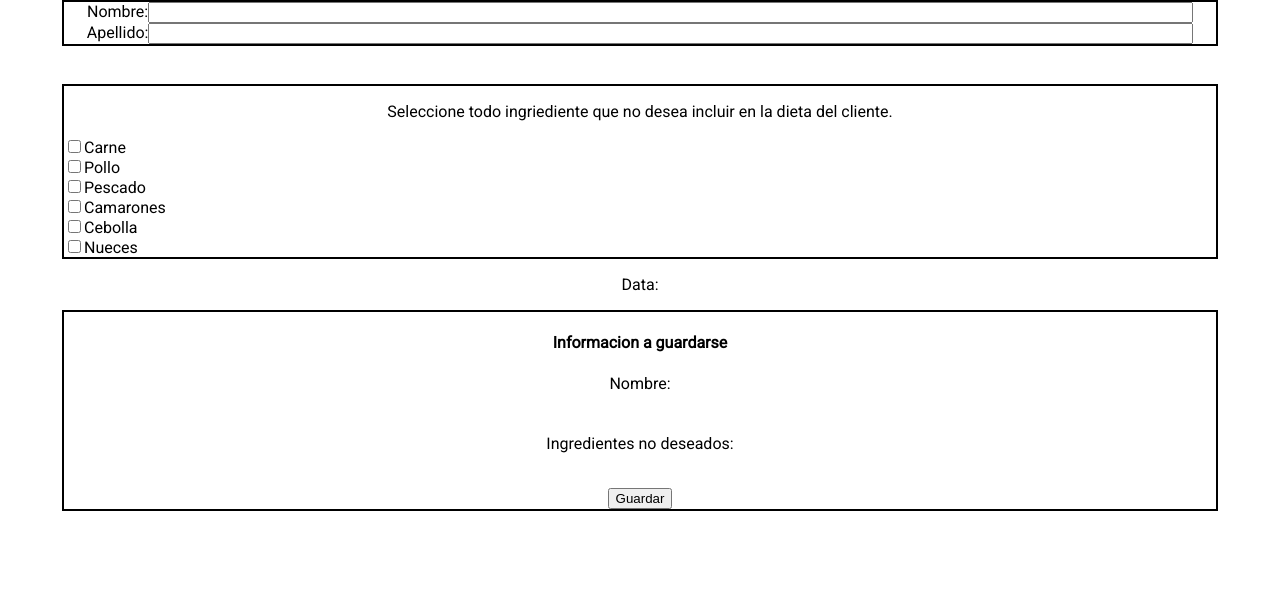
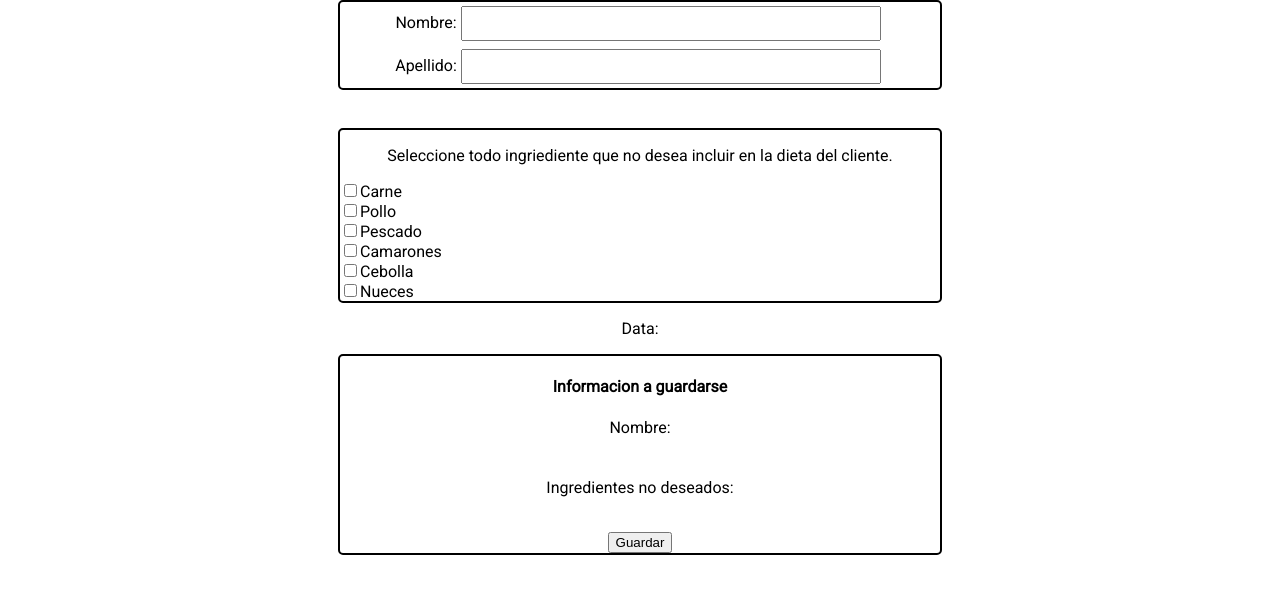
Before and after one commit to developer787/easydiet_frontend, a React (Create React App) app: page / in a window 1280 px wide. Shown: the top 594 px of the page. Built offline with nearby package versions, Linux system fonts and the light colour scheme; what bson-objectid would draw is missing.

Commit message:
css added

```diff
--- a/src/components/NewCustomerForm.css
+++ b/src/components/NewCustomerForm.css
@@ -1,10 +1,15 @@
 .default {
   border: 2px solid;
-  max-width: 90%;
+  width: 95%;
+  max-width: 600px;
   margin: 0 auto;
+  border-radius: 5px;
 }
 .default input[type=text] {
-  width: 90%;
+  width: 70%;
+  max-width: 400px;
+  padding: 8px;
+  margin: 4px;
 }
 .aligned {
   text-align: left;
```
